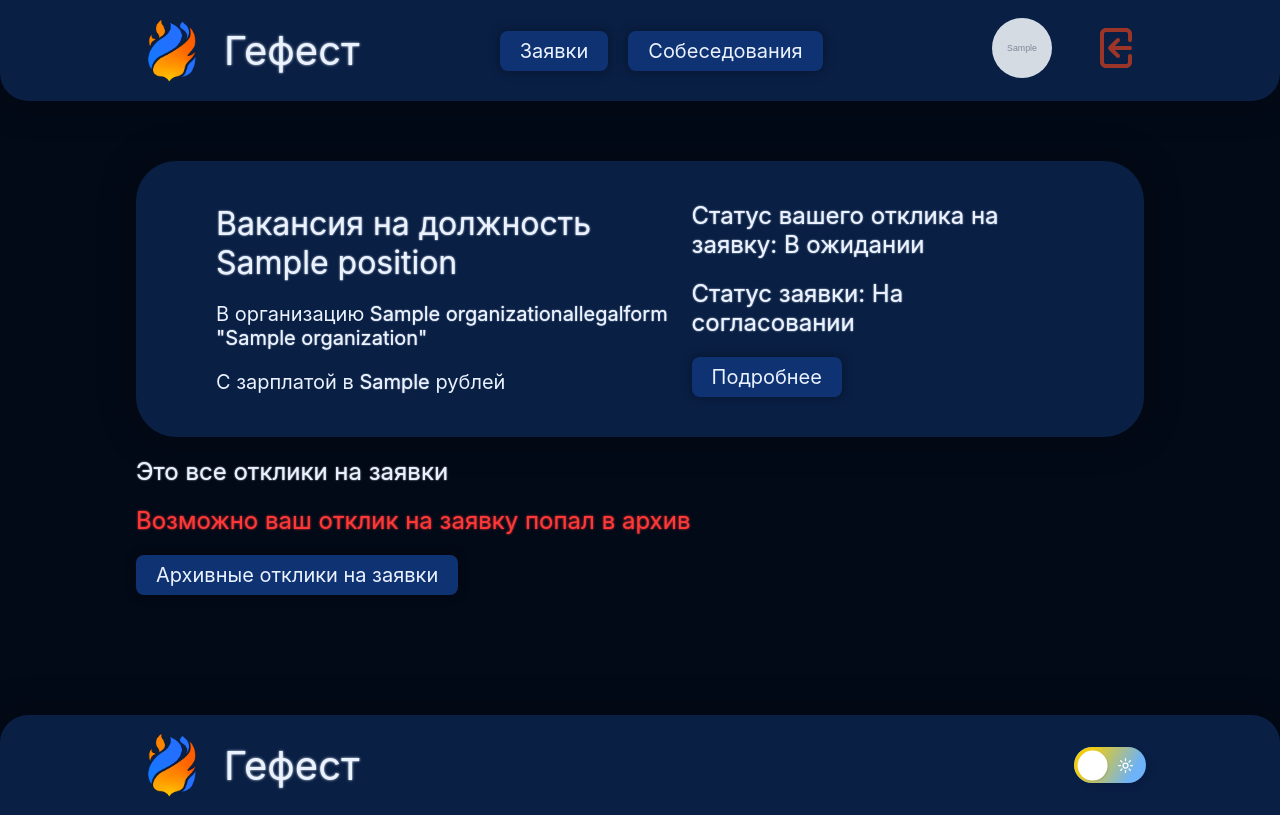
After one commit to ZoomBySNik/Hephaestus, a Django app: page /js/application/response/all/ in a window 1280 px wide. The commit adds this page. Run offline with Django 4.2, Linux system fonts and the light colour scheme; a user stored in the database is signed in; tables that the repository leaves empty hold one stand-in row (values such as "Sample post"); grey boxes marked "Sample" are stand-in pictures; some libraries are stand-ins or nearby versions.

Commit message:
Добавляет возможность просмотра откликов на заявки

```diff
--- a/Hephaestus/urls.py
+++ b/Hephaestus/urls.py
@@ -57,8 +57,12 @@ urlpatterns = [
         ])),
         path('application/', include([
             path('view/<str:application_id>', job_seeker_application_view, name='job_seeker_application_view'),
-            path('response/<str:application_id>', job_seeker_application_response_create, name='job_seeker_application_response_create'),
-            path('response/<str:application_id>/withdraw', job_seeker_application_response_withdraw, name='job_seeker_application_response_withdraw'),
+            path('response/', include([
+                path('all/', job_seeker_application_responses_all_view, name='job_seeker_application_responses_all_view'),
+                path('all/archive/', job_seeker_application_responses_all_archive_view, name='job_seeker_application_responses_all_archive_view'),
+                path('<str:application_id>', job_seeker_application_response_create, name='job_seeker_application_response_create'),
+                path('<str:application_id>/withdraw/', job_seeker_application_response_withdraw, name='job_seeker_application_response_withdraw'),
+            ])),
         ]))
     ])),
 
--- a/domain/templates/job_seekers_templates/components/job_seeker_navbar.html
+++ b/domain/templates/job_seekers_templates/components/job_seeker_navbar.html
@@ -1,7 +1,7 @@
 {% load static %}
 {% block content %}
     <button class="button">
-        <a href="#" class="expanded-link">
+        <a href="{% url 'job_seeker_application_responses_all_view' %}" class="expanded-link">
             Заявки
         </a>
     </button>
--- /dev/null
+++ b/domain/templates/job_seekers_templates/responses/responses_all_view.html
@@ -0,0 +1,44 @@
+{% extends 'base.html' %}
+{% load widget_tweaks %}
+{% load static %}
+{% block content %}
+    <section class="split-section flex-vertical gap-2em">
+        <div class="content-block flex-vertical gap-1em">
+            {% for response in responses %}
+                <div class="content-box flex-vertical gap-1em">
+                    <div class="content flex-horizontal gap-1em"
+                         style="justify-content: space-between; padding: 2em 4em">
+                        <div class="flex-vertical gap-1em">
+                            <h1 class="title" style="font-size: xx-large">Вакансия на должность
+                                {{ response.application.position }}</h1>
+                            <p>В организацию <span class="title"
+                                                   style="font-size: unset"><a
+                                    href="{% url 'organization_view' response.application.employer.organization.id %}">{{ response.application.employer.organization.organizational_legal_form }}
+                                "{{ response.application.employer.organization.name }}"</a></span></p>
+                            <p>С зарплатой в <span class="title"
+                                                   style="font-size: unset">{{ response.application.salary }}</span>
+                                рублей
+                            </p>
+
+                        </div>
+                        <div class="flex-vertical gap-1em"
+                             style="justify-content: flex-start; height: 100%">
+                            <p class="text1">Статус вашего отклика на заявку: {{ response.status_in_rus }}</p>
+                            <p class="text1">Статус заявки: {{ response.application.status_in_rus }}</p>
+                            <a href="{% url 'job_seeker_application_view' response.application.id %}">
+                                <button class="button">Подробнее</button>
+                            </a>
+                        </div>
+                    </div>
+                </div>
+            {% endfor %}
+            {% if not archive %}
+            <p class="text1">Это все отклики на заявки</p>
+            <p class="error-message text1">Возможно ваш отклик на заявку попал в архив</p>
+            <a href="{% url 'job_seeker_application_responses_all_archive_view' %}"><button class="button">Архивные отклики на заявки</button></a>
+            {% else %}
+                <a href="{% url 'job_seeker_application_responses_all_view' %}"><button class="button">Вернуться к активным заявкам</button></a>
+            {% endif %}
+        </div>
+    </section>
+{% endblock %}
--- a/domain/views/job_seeker_views/general_views.py
+++ b/domain/views/job_seeker_views/general_views.py
@@ -204,3 +204,37 @@ def job_seeker_application_response_withdraw(request, application_id):
             existing_response.save()
         return redirect('job_seeker_application_view', application_id=application_id)
     return redirect('job_seeker_application_view', application_id=application_id)
+
+
+@job_seeker_required
+def job_seeker_application_responses_all_view(request):
+    job_seeker = JobSeeker.objects.get(id=request.user.id)
+    responses = ApplicationsResponses.objects.filter(job_seeker=job_seeker).exclude(
+        status__in=['accepted', 'rejected', 'withdrawn']
+    ).order_by('-application__date_of_application')
+    for response in responses:
+        response.status_in_rus = get_russian_status_in_responses(response.status)
+        response.application.status_in_rus = get_russian_status(response.application.status)
+    archive = False
+    context = {
+        'responses': responses,
+        'archive': archive
+    }
+    return render(request, 'job_seekers_templates/responses/responses_all_view.html', context)
+
+
+@job_seeker_required
+def job_seeker_application_responses_all_archive_view(request):
+    job_seeker = JobSeeker.objects.get(id=request.user.id)
+    responses = ApplicationsResponses.objects.filter(job_seeker=job_seeker).filter(
+        status__in=['accepted', 'rejected', 'withdrawn']
+    ).order_by('-application__date_of_application')
+    for response in responses:
+        response.status_in_rus = get_russian_status_in_responses(response.status)
+        response.application.status_in_rus = get_russian_status(response.application.status)
+    archive = True
+    context = {
+        'responses': responses,
+        'archive': archive
+    }
+    return render(request, 'job_seekers_templates/responses/responses_all_view.html', context)
```
